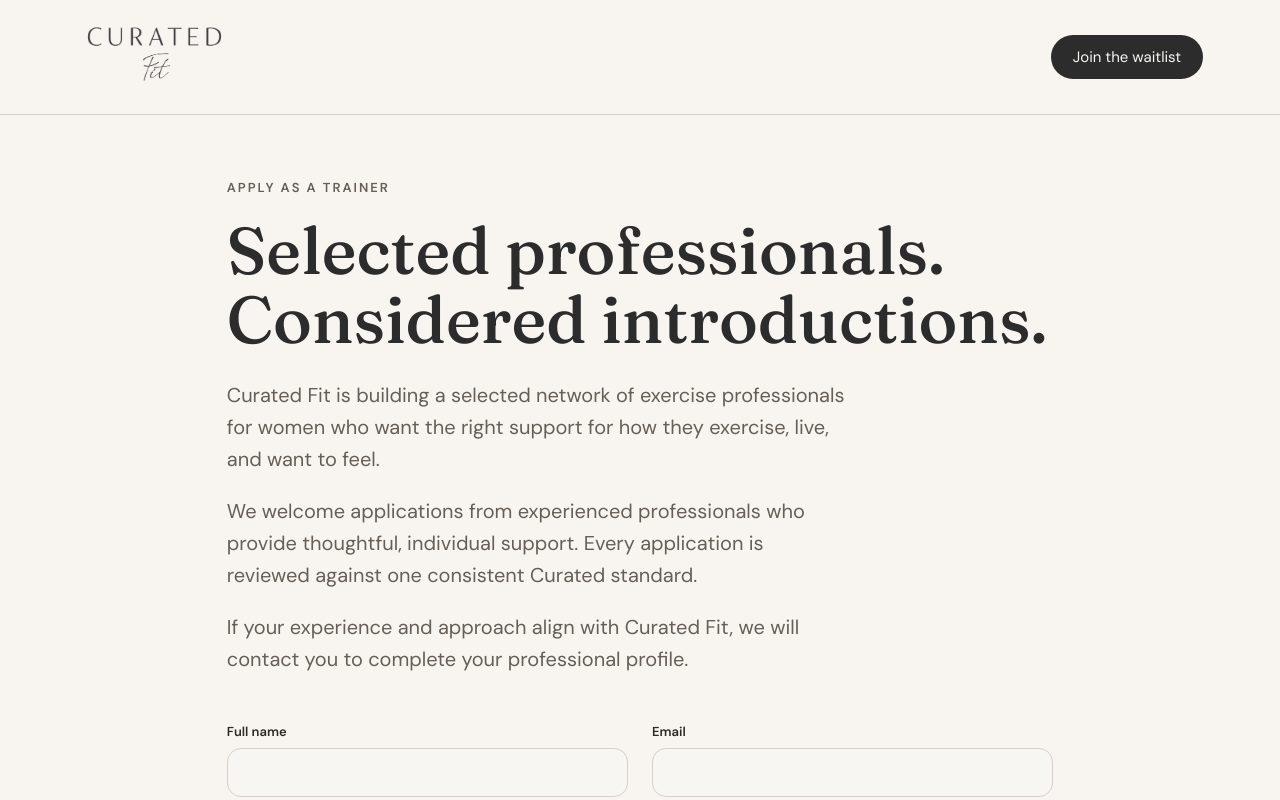
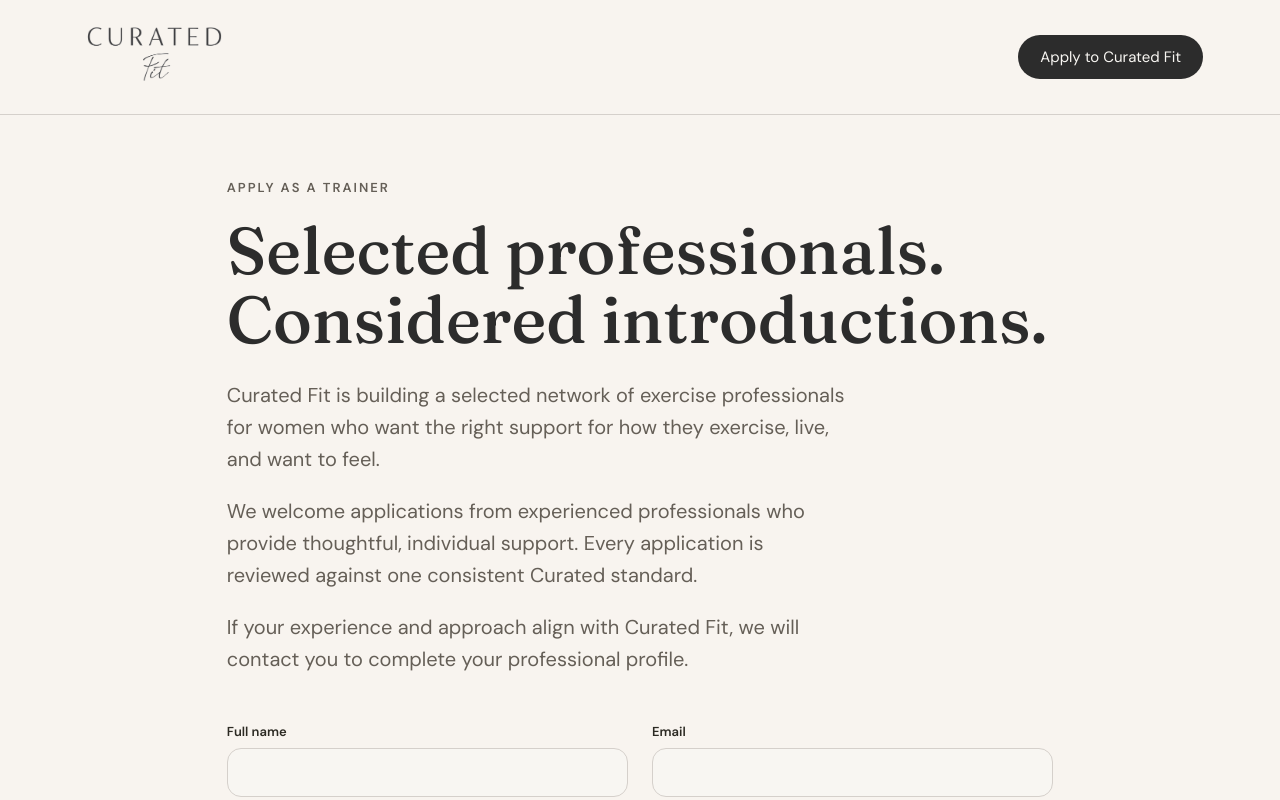
Before and after one commit to EmPerry1972/curated-fit-holding-page, a Next.js app: page / in a window 1280 px wide. Shown: the top 800 px of the page. Built offline with nearby package versions, Linux system fonts and the light colour scheme.

Commit message:
Update waitlist text to 'Apply to Curated Fit'

```diff
--- a/app/page.tsx
+++ b/app/page.tsx
@@ -91,7 +91,7 @@ export default function Page() {
     <main style={{ minHeight: "100vh" }}>
       <nav style={{ display: "flex", alignItems: "center", justifyContent: "space-between", padding: "22px 6vw", borderBottom: "1px solid var(--line)" }}>
                   <div style={{ fontFamily: "var(--font-serif), serif", fontSize: 22, letterSpacing: 2, fontWeight: 600 }}><img src="/logo.png" alt="Curated Fit" style={{ height: 64 }} /></div>
-        <span style={{ background: "var(--ink)", color: "var(--field)", borderRadius: 999, padding: "12px 22px", fontSize: 15 }}>Join the waitlist</span>
+        <span style={{ background: "var(--ink)", color: "var(--field)", borderRadius: 999, padding: "12px 22px", fontSize: 15 }}>Apply to Curated Fit</span>
       </nav>
 
       <section style={{ maxWidth: 980, margin: "0 auto", padding: "64px 6vw 96px" }}>
```
